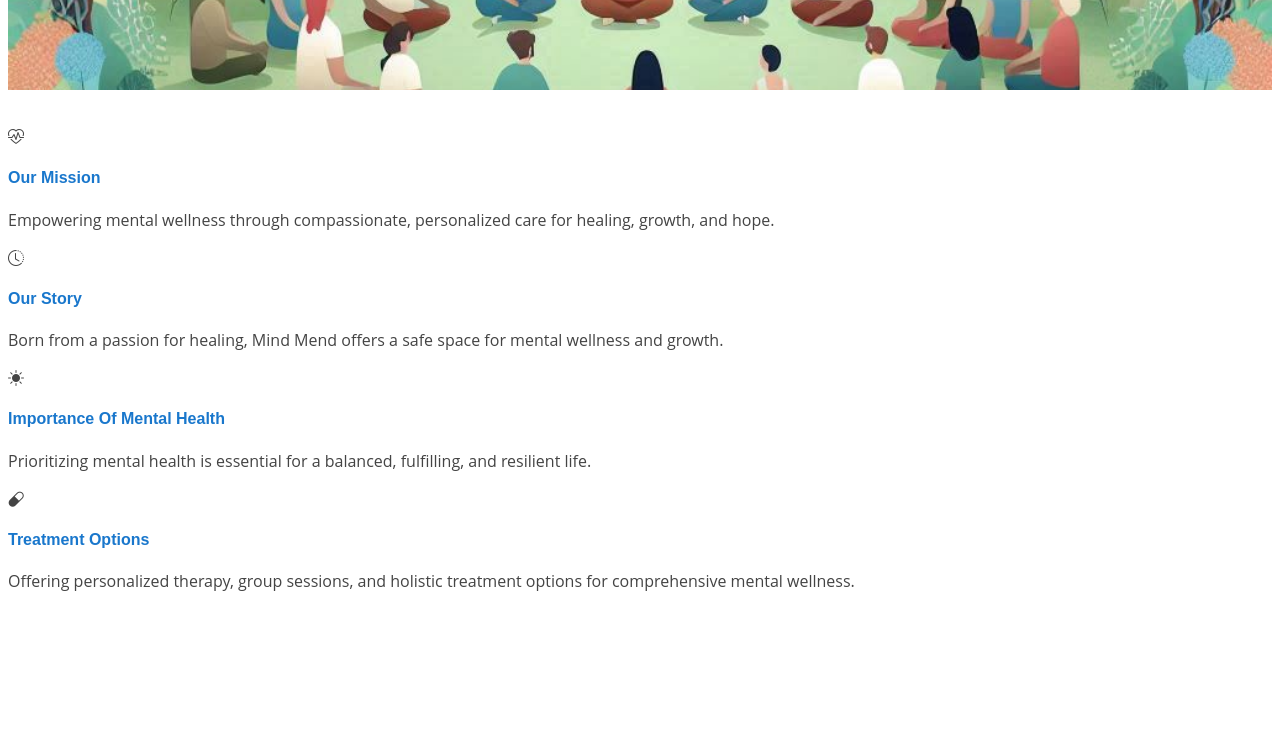
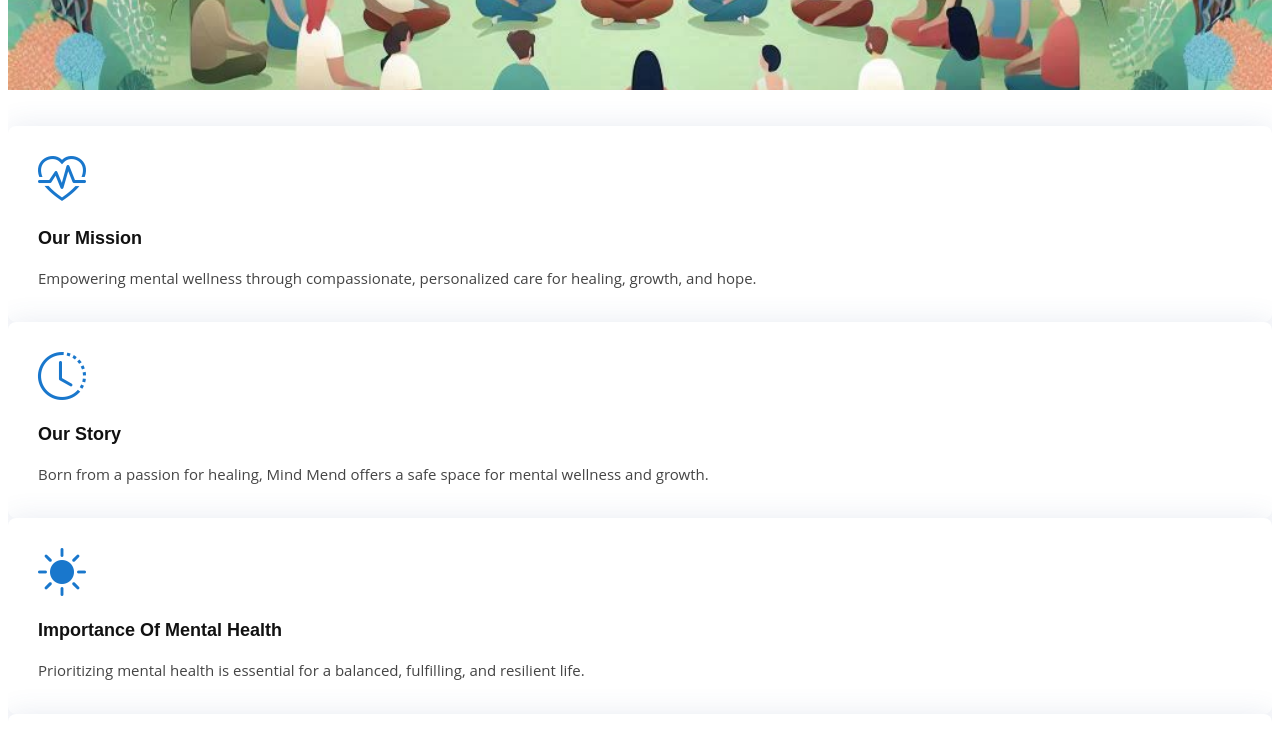
Before and after one commit to rijalprabin86/mental-health-project2, a plain HTML site: page index.html in a window 1280 px wide. Shown: the part 940-1672 px from the top of the page. Drawn offline with nearby package versions, Linux system fonts and the light colour scheme.

Commit message:
add css styling to the featured service section

```diff
--- a/assets/css/style.css
+++ b/assets/css/style.css
@@ -386,6 +386,74 @@ section {
       height: 110vh;
     }
 }
+/*--------------------------------------------------------------
+# Featured Services
+--------------------------------------------------------------*/
+.featured-services .icon-box {
+    padding: 30px;
+    position: relative;
+    overflow: hidden;
+    background: #fff;
+    box-shadow: 0 0 29px 0 rgba(68, 88, 144, 0.12);
+    transition: all 0.3s ease-in-out;
+    border-radius: 8px;
+    z-index: 1;
+}
+
+.featured-services .icon-box::before {
+    content: '';
+    position: absolute;
+    background: #d9f1f2;
+    right: 0;
+    left: 0;
+    bottom: 0;
+    top: 100%;
+    transition: all 0.3s;
+    z-index: -1;
+}
+
+.featured-services .icon-box:hover::before {
+    background: #3fbbc0;
+    top: 0;
+    border-radius: 0px;
+}
+
+.featured-services .icon {
+    margin-bottom: 15px;
+}
+
+.featured-services .icon i {
+    font-size: 48px;
+    line-height: 1;
+    color: #1977cc;
+    transition: all 0.3s ease-in-out;
+}
+
+.featured-services .title {
+    font-weight: 700;
+    margin-bottom: 15px;
+    font-size: 18px;
+}
+
+.featured-services .title a {
+    color: #111;
+}
+
+.featured-services .description {
+    font-size: 15px;
+    line-height: 28px;
+    margin-bottom: 0;
+}
+
+.featured-services .icon-box:hover .title a, .featured-services .icon-box:hover .description {
+    color: #fff;
+}
+
+.featured-services .icon-box:hover .icon i {
+    color: #fff;
+}
+
+
 /* about section */
 .about .icon-boxes h4 {
     font-size: 18px;
```
Also changed, not shown: index.html (+1 -1 lines).
